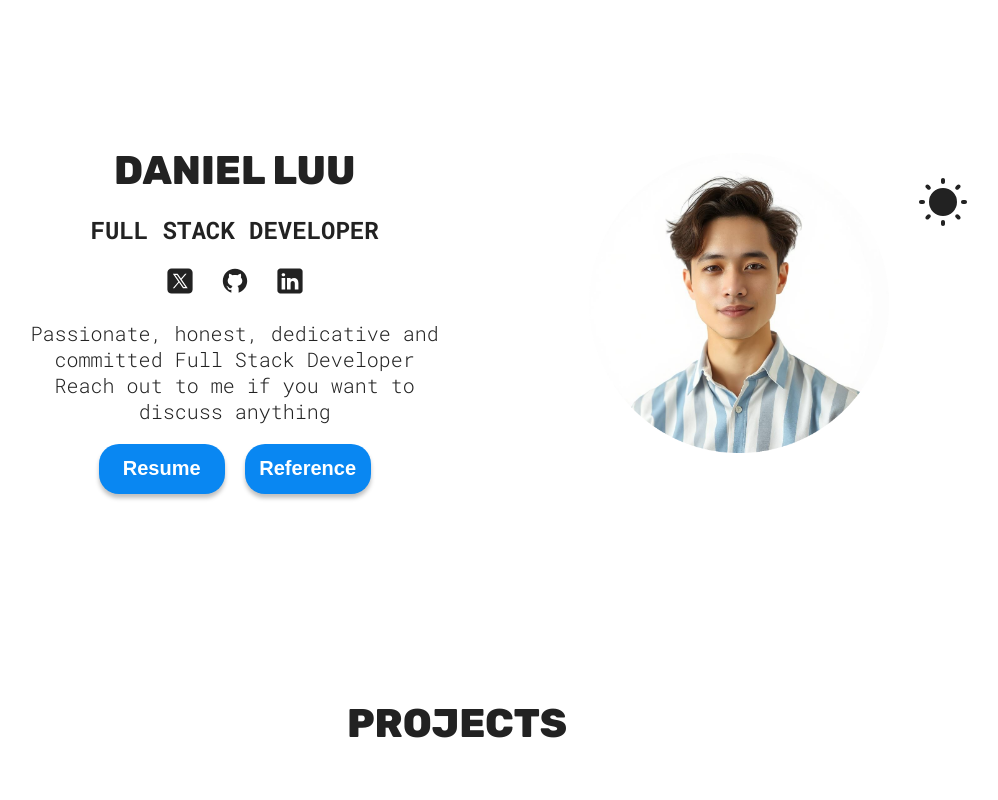
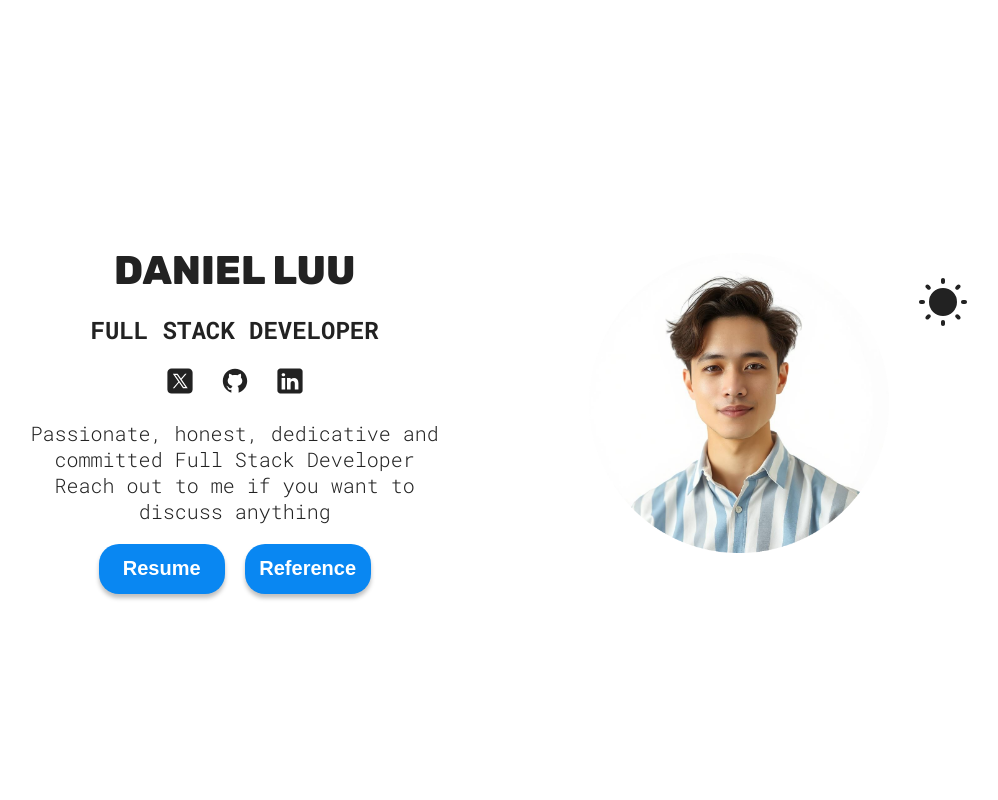
Before and after one commit to haidang2705/DanielLuu_Portfolio, a React (Vite) app: page / in a window 1280 px wide. Shown: the top 800 px of the page, without its empty margins (183-1181 px from the left). Built offline with nearby package versions, Linux system fonts and the light colour scheme.

Commit message:
UI-103: Change styles

```diff
--- a/src/App.css
+++ b/src/App.css
@@ -22,7 +22,7 @@ body {
   background-color: var(--background-color);
   display: flex;
   justify-content: center;
-  margin: 0 auto 60px;
+  margin: 100px auto 60px;
 }
 
 #root {
--- a/src/sections/Hero/HeroStyles.module.css
+++ b/src/sections/Hero/HeroStyles.module.css
@@ -5,7 +5,7 @@
   text-align: center;
   height: 60dvh;
   min-height: 40px;
-  margin-top: 20px;
+  margin-top: 60px;
   margin-bottom: 40px;
 
   .hero {
```
